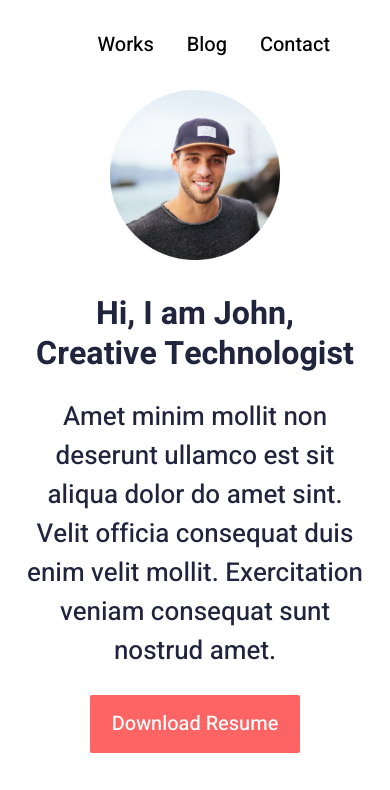
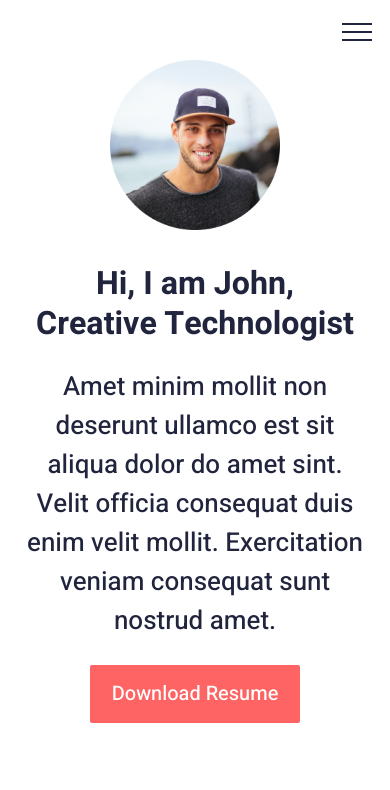
Before and after one commit to mbelte/3MD_Flex_Grid_Layout, a website built with webpack: page src/index.html in a window 390 px wide. Shown: the top 790 px of the page. Built offline with nearby package versions, Linux system fonts and the light colour scheme; files whose address does not match are found by name.

Commit message:
created hamburger menu

```diff
--- a/src/index.html
+++ b/src/index.html
@@ -14,6 +14,10 @@
 <!--    Main navigation  -->
     <div class="nav-wrap">
         <nav class="main-nav">
+            <label class="main-nav__btn">
+                <input type="checkbox" name="nav-toggle" class="main-nav__toggle">
+                <span class="main-nav__btn-bars"></span>
+            </label>
 
             <a href="#" class="main-nav__item">
                 works
@@ -119,7 +123,9 @@
 
                 <article class="post-preview-full">
                     <div class="post-preview-full__thumbnail">
-                        <img src="/assets/images/grid.jpg" alt="Title">
+                        <a href="/grid.html">
+                            <img src="/assets/images/grid.jpg" alt="Title">
+                        </a>
                     </div>
 
                     <div class="post-preview-full__content">
--- a/src/styles.scss
+++ b/src/styles.scss
@@ -122,6 +122,10 @@ body {
     &:hover {
       color: $orange;
     }
+  }
+
+  &__btn {
+    display: none;
   }
 }
 
@@ -341,6 +345,102 @@ body {
 
 @media screen and (max-width: 580px) {
 
+  .nav-wrap {
+    background-color: $white;
+    position: fixed;
+    top: 0;
+    left: 0;
+    width: 100%;
+    height: 60px;
+  }
+
+  .main-nav {
+    flex-direction: column;
+    gap: 28px;
+    align-items: center;
+
+    background-color: $orange;
+    position: fixed;
+    top: 0;
+    right: -100%;
+    width: 100%;
+    height: 100%;
+    padding-top: 14vh;
+    transition-duration: .25s;
+
+    &__btn {
+      display: block;
+      cursor: pointer;
+      position: fixed;
+      top: 20px;
+      right: 18px;
+      width: 30px;
+      height: 24px;
+      z-index: 1;
+
+      & > input {
+        cursor: pointer;
+        opacity: 0;
+        width: 22px;
+        height: 16px;
+      }
+    }
+
+    &__btn-bars,
+    &__btn-bars::before,
+    &__btn-bars::after {
+      display: block;
+      width: 100%;
+      height: 2px;
+      background-color: $dark-gray;
+      transition-duration: .25s;
+      position: absolute;
+    }
+    &__btn-bars {
+      top: 11px;
+
+      &::before {
+        content: "";
+        top: -8px;
+      }
+
+      &::after {
+        content: "";
+        top: 8px;
+      }
+    }
+
+    &:has(.main-nav__toggle:checked) {
+      right: 0;
+    }
+
+    &__item {
+      color: $white;
+      font-size: $font-size-30;
+    }
+  }
+
+  .main-nav__toggle:checked {
+    & + .main-nav__btn-bars {
+      background-color: $white;
+      transform: rotate(45deg);
+    }
+    & + .main-nav__btn-bars::before {
+      background-color: $white;
+      top: 0;
+      transform: rotate(0deg);
+    }
+    & + .main-nav__btn-bars::after {
+      background-color: $white;
+      top: 0;
+      transform: rotate(90deg);
+    }
+  }
+
+  .hero-header-wrap {
+    padding-top: 60px;
+  }
+
   .section-title {
     text-align: center;
   }
```
